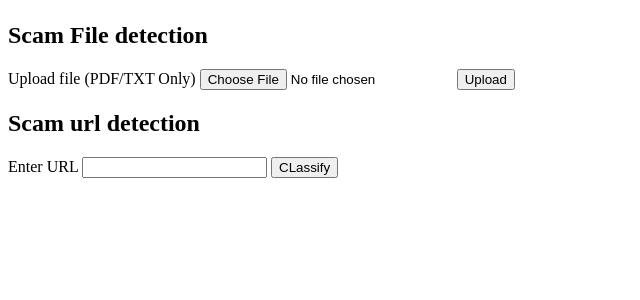
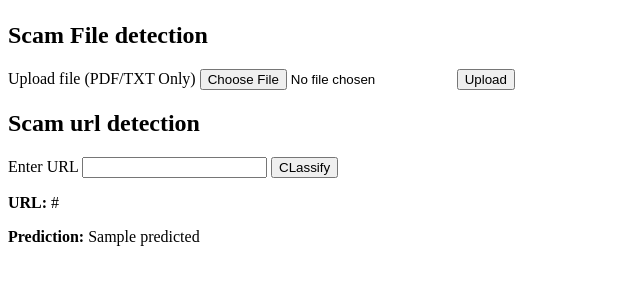
Before and after one commit to shubhamsinha21/Scam-detector, a Flask app: template templates/index.html in a window 1280 px wide. Shown: the part 58-358 px from the top of the page, without its empty margins (0-640 px from the left). Run offline with Flask 3, Linux system fonts and the light colour scheme; the template is opened without the code that fills it: most values are stand-ins (such as "Sample title", 1, 10 or a date in 2020).

Commit message:
JINJA template for url

```diff
--- a/templates/index.html
+++ b/templates/index.html
@@ -27,10 +27,18 @@
             {% endif %}
 
         <h2>Scam url detection</h2>
-        <form action="/predict" method="post" onsubmit="showSpinner('urlForm', 'urlSpinner')"></form>
-        <label for="url">Enter URL</label>
-        <input type="text" name="url" required>
-        <button type="submit">CLassify</button>
+        <form action="/predict" method="post" onsubmit="showSpinner('urlForm', 'urlSpinner')">
+            <label for="url">Enter URL</label>
+            <input type="text" name="url" required>
+            <button type="submit">CLassify</button>
+        </form>
+        <!-- JINJA TEMPLATE -->
+        {% if predicted %}
+            <div class="result" {{predicted.lower}} >
+                <p><strong>URL:</strong> {{input_url}} </p>
+                <p><strong>Prediction:</strong> {{predicted}} </p>
+            </div>
+        {% endif %}
     </div>
 </body>
 </html>
```
